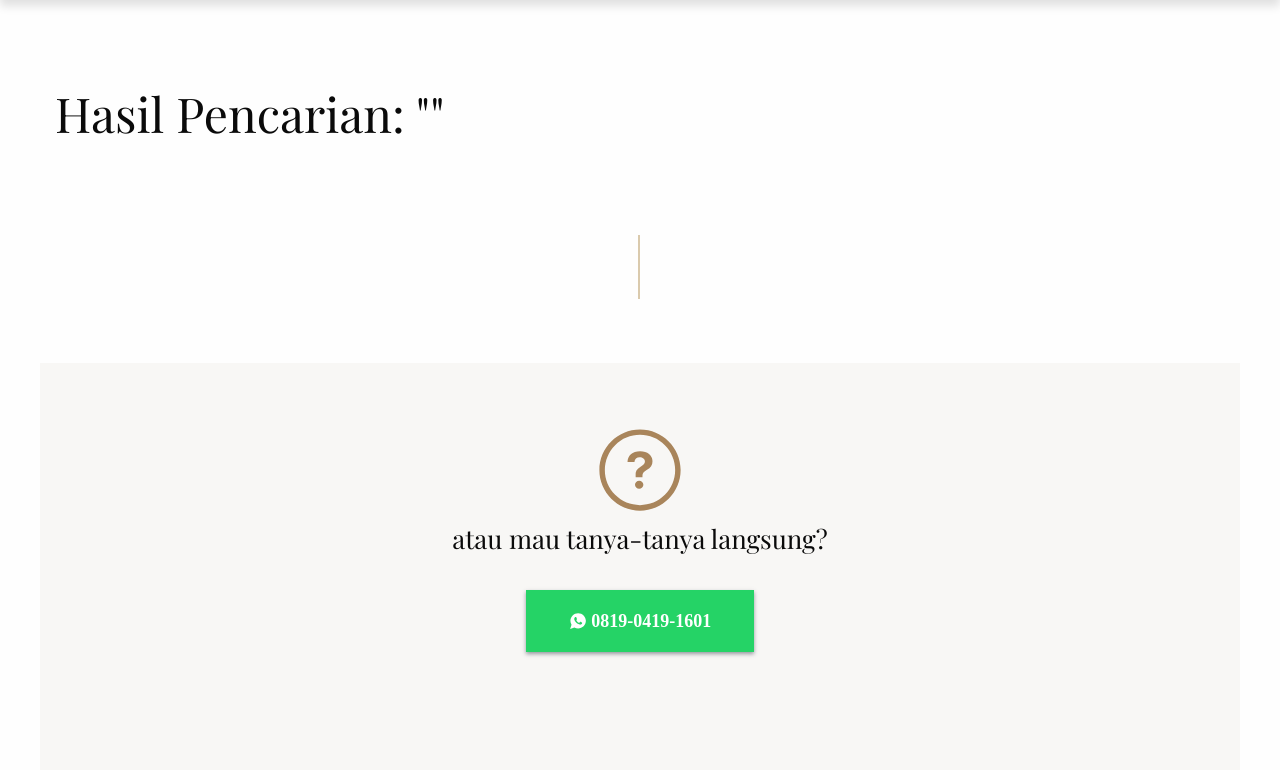
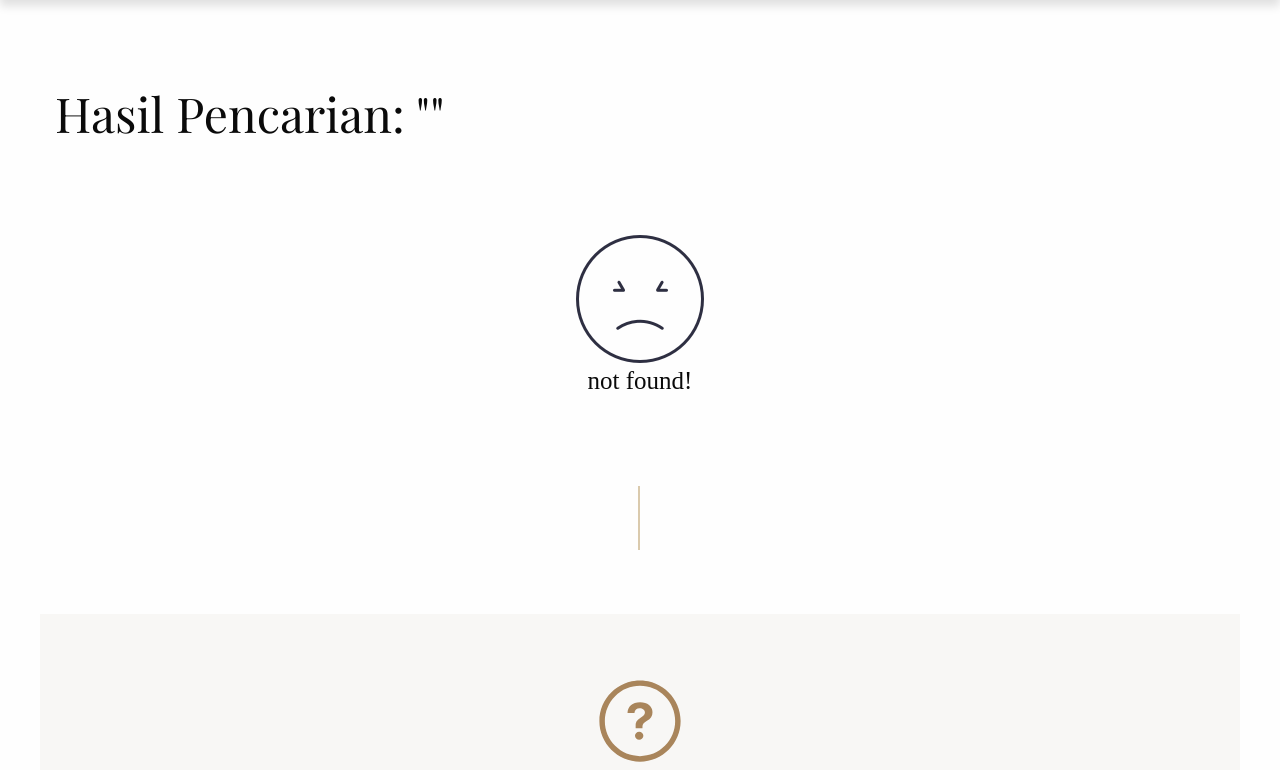
Before and after one commit to gangsarswapurba/tanijaya, a CodeIgniter app: page /database/pencarian/index in a window 1280 px wide. Shown: the part 82-852 px from the top of the page. Run offline with CodeIgniter, Linux system fonts and the light colour scheme; data that the repository does not hold is empty; some web fonts are replaced.

Commit message:
add not found section in search

```diff
--- a/application/views/hasil-pencarian.php
+++ b/application/views/hasil-pencarian.php
@@ -3,6 +3,7 @@
   <h1>Hasil Pencarian: "<?php echo $yang_dicari; ?>"</h1>
 
   <div class="grid-x">
+    <?php if (!empty($hasil_pencarian)): ?>
       <?php foreach ($hasil_pencarian as $key => $produk): ?>
         <a href="<?php echo base_url() ?>produk/index/<?php echo $produk['id'] ?>">
         <div class="cell medium-3 produk-hasil-pencarian text-center">
@@ -13,6 +14,13 @@
         </div>
         </a>
       <?php endforeach; ?>
+    <?php else: ?>
+      <div class="cell medium-12 text-center not-found">
+        <img src="<?php echo base_url(); ?>asset/img/iconfinder_Scare_3713833.png" alt="not found">
+        <h4>not found!</h4>
+      </div>
+    <?php endif; ?>
+
     </div>
   </div>
 
--- a/asset/css/app.css
+++ b/asset/css/app.css
@@ -455,3 +455,11 @@ body.keranjang .top-bar, body.pencarian .top-bar, .grid-container.produk-favorit
     margin-top: 80px;
     margin-bottom: 80px;
 }
+
+.not-found {
+    margin-top: 80px;
+}
+
+.not-found h4 {
+    font-family: 'Muli';
+}
```
Also changed, not shown: asset/img/iconfinder_Scare_3713833.png (added). Lines whose indentation alone changed are shown as unchanged.
